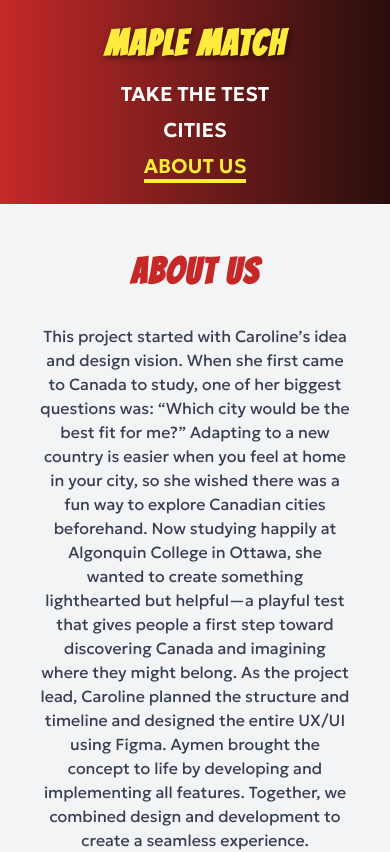
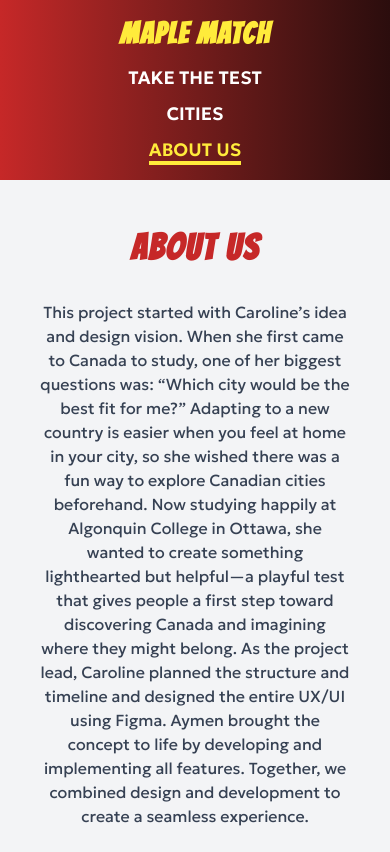
Before and after one commit to aymenloudiy/MBTI-city-matcher, a React (Vite) app: page /about in a window 390 px wide. Shown: the top 852 px of the page. Built offline with nearby package versions, Linux system fonts and the light colour scheme.

Commit message:
adjuest mobile size home

```diff
--- a/src/components/Header.tsx
+++ b/src/components/Header.tsx
@@ -3,12 +3,12 @@ import Navbar from "./Navbar";
 
 function Header() {
   return (
-    <header className="flex flex-col md:flex-row items-center justify-center md:justify-between py-6 px-6 md:px-16 bg-gradient-to-r from-[#C62828] to-[#2b0d0d] uppercase">
-      <div className="w-full md:w-auto flex justify-center md:justify-start mb-4 md:mb-0">
+    <header className="flex flex-col md:flex-row items-center justify-between py-4 md:py-6 px-4 md:px-16 bg-gradient-to-r from-[#C62828] to-[#2b0d0d] uppercase">
+      <div className="w-full md:w-auto flex justify-center md:justify-start mb-3 md:mb-0">
         <NavLink to="/">
           <h1
-            className="font-[bangers] font-bold text-4xl md:text-5xl text-[#FFEB3B]
-text-shadow-[2px_2px_6px_rgba(0,0,0,0.5)] text-center md:text-left tracking-wider"
+            className="font-[bangers] font-bold text-3xl sm:text-4xl md:text-5xl text-[#FFEB3B]
+            text-center md:text-left tracking-wider"
           >
             Maple Match
           </h1>
--- a/src/components/Navbar.tsx
+++ b/src/components/Navbar.tsx
@@ -3,7 +3,7 @@ import { NavLink } from "react-router";
 function Navbar() {
   return (
     <nav>
-      <ul className="flex flex-col md:flex-row gap-2 md:gap-8 text-white text-xl md:text-2xl font-semibold items-center">
+      <ul className="flex flex-col md:flex-row gap-2 md:gap-8 text-white text-lg sm:text-xl md:text-2xl font-semibold items-center justify-center md:justify-start">
         <li>
           <NavLink
             to="/test"
```
